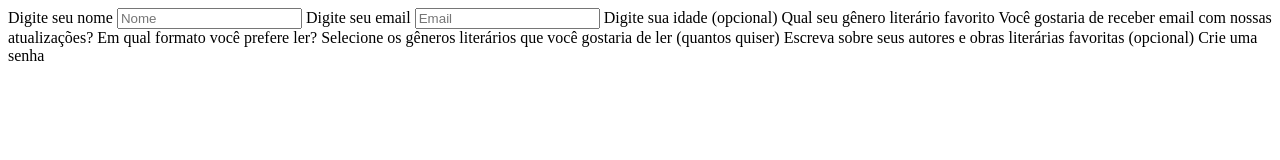
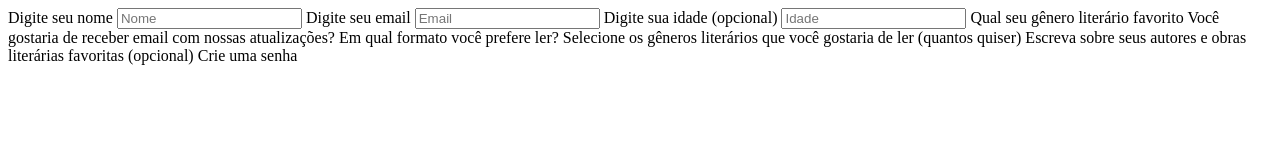
Before and after one commit to Mari-Goncalves/Formulario03-com-HTML-e-CSS, a plain HTML site: page index.html in a window 1280 px wide. Drawn offline with Linux system fonts and the light colour scheme.

Commit message:
Input idade

```diff
--- a/index.html
+++ b/index.html
@@ -20,6 +20,8 @@
             <input class="input-form" name="email" type="text" placeholder="Email" required>
 
             <label class="label_form" for="">Digite sua idade (opcional)</label>
+            <input class="input-form" nome="idade" type="number" placeholder="Idade">
+
             <label class="label_form" for="">Qual seu gênero literário favorito</label>
             <label class="label_form" for="">Você gostaria de receber email com nossas atualizações?</label>
             <label class="label_form" for="">Em qual formato você prefere ler?</label>
```
